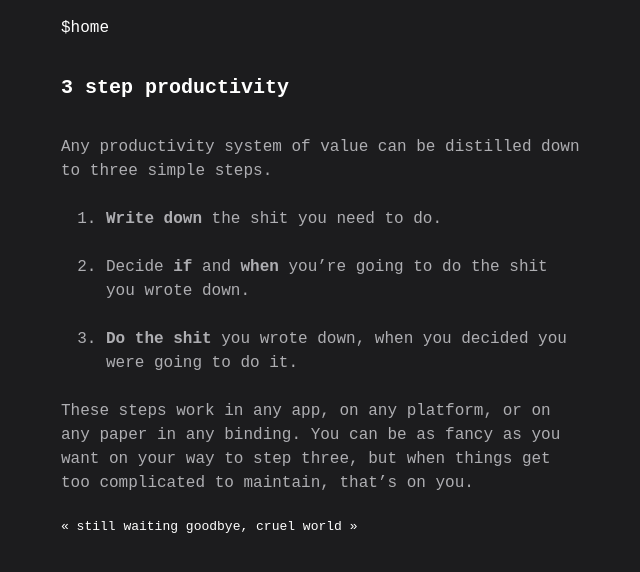
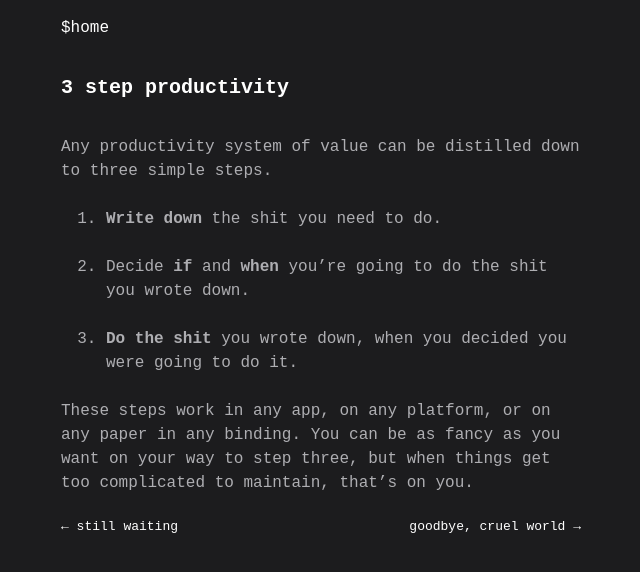
Before and after one commit to jamesgowans/jamesgowans.github.io, a Jekyll site: the page built from _posts/2016-03-29-3step.md, in a window 1280 px wide. Shown: the top 572 px of the page, without its empty margins (319-959 px from the left). Built offline with Jekyll 4.4.1, drawn with Linux system fonts in a browser that asks for light colours; part of the change alters nothing that is shown.

Commit message:
update post nav

```diff
--- a/_layouts/post.html
+++ b/_layouts/post.html
@@ -6,10 +6,10 @@
 
 <nav class="post_navigation">
   {% if page.previous.url %}
-    <a href="{{ page.previous.url }}">&laquo; {{ page.previous.title }}</a>
+    <a href="{{ page.previous.url }}" style= "float: left;" >&larr; {{ page.previous.title }}</a>
   {% endif %}
   {% if page.next.url %}
-    <a href="{{ page.next.url }}">{{ page.next.title }} &raquo;</a>
+    <a href="{{ page.next.url }}" style = "float: right;" >{{ page.next.title }} &rarr;</a>
   {% endif %}
 </nav>
 
```
